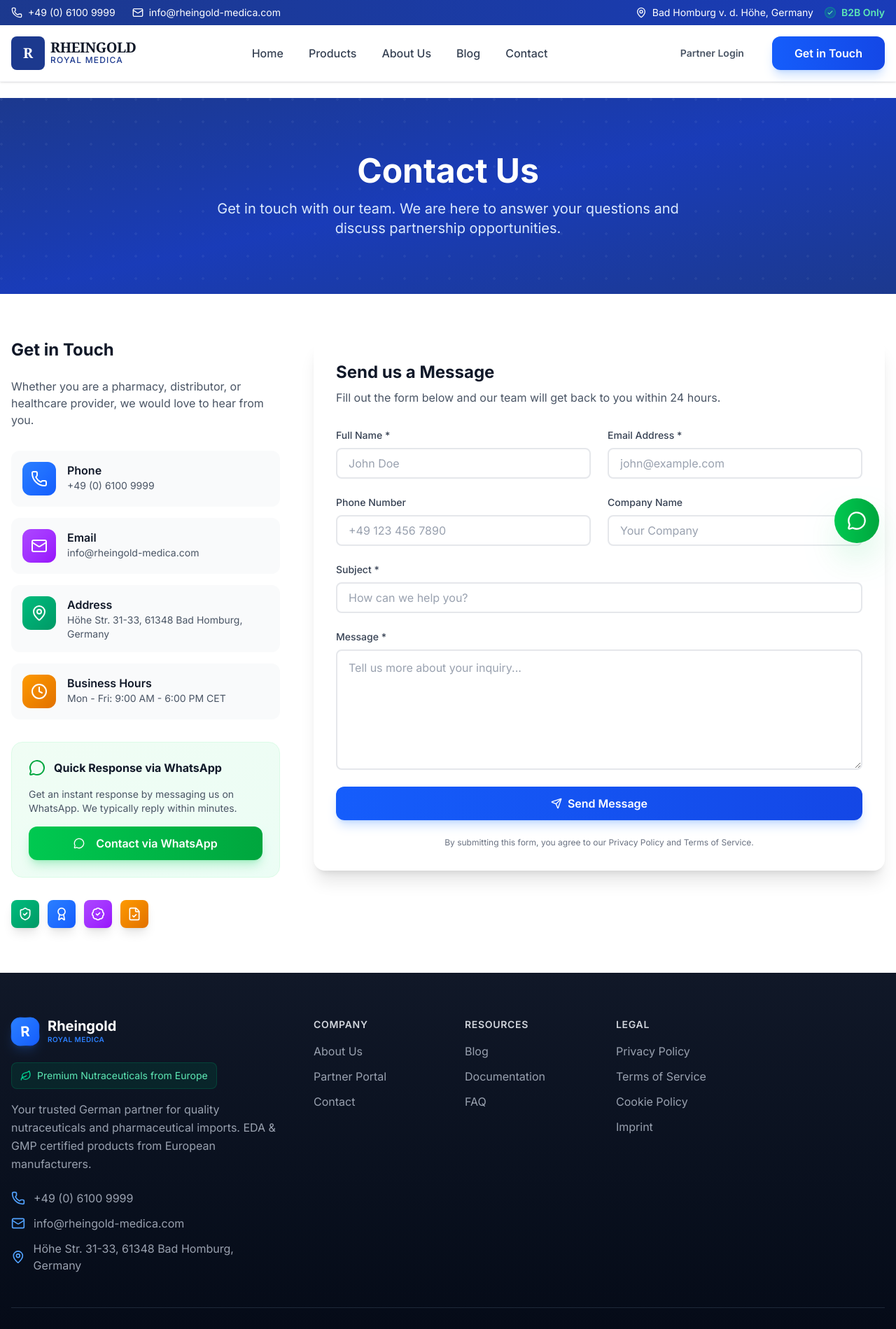
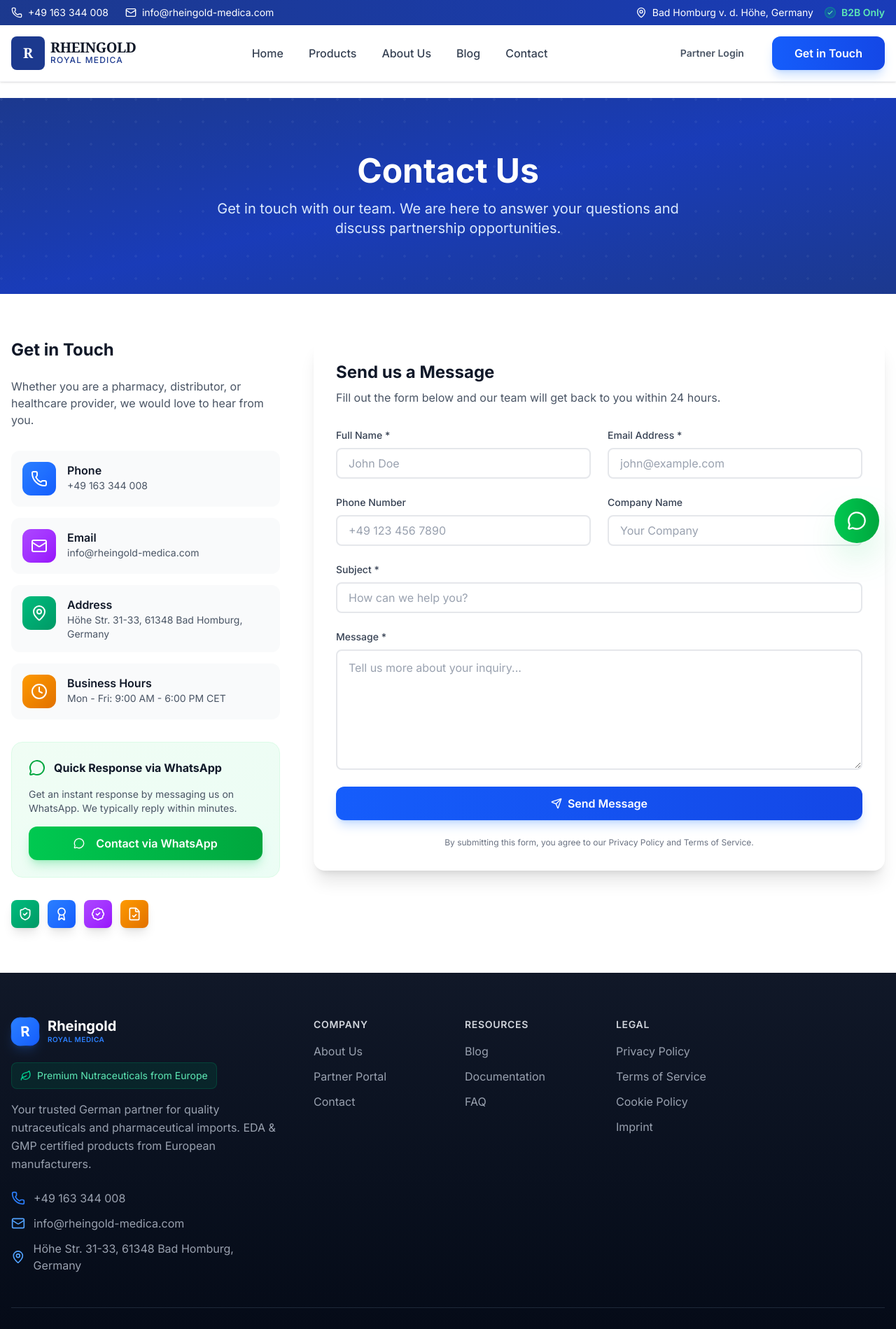
Before and after one commit to mahmoudzahran20025-arch/rheingold-platform, a Next.js app: page /contact in a window 1280 px wide. Shown: the top 1899 px of the page at 70% size. Built offline with nearby package versions, Linux system fonts and the light colour scheme.

Commit message:
feat: Add fundamental layout (Navbar, Footer, TopBarSwiper), a contact page, and a floating WhatsApp widget.

```diff
--- a/src/app/contact/page.tsx
+++ b/src/app/contact/page.tsx
@@ -13,8 +13,8 @@ const contactInfo = [
     {
         icon: Phone,
         title: 'Phone',
-        details: '+49 (0) 6100 9999',
-        link: 'tel:+4961009999',
+        details: '+49 163 344 008',
+        link: 'tel:+49163344008',
         color: 'from-blue-500 to-blue-600',
     },
     {
--- a/src/components/layout/Footer.tsx
+++ b/src/components/layout/Footer.tsx
@@ -65,9 +65,9 @@ export default function Footer() {
                             Your trusted German partner for quality nutraceuticals and pharmaceutical imports. EDA & GMP certified products from European manufacturers.
                         </p>
                         <div className="space-y-3">
-                            <a href="tel:+4961009999" className="flex items-center gap-3 text-gray-400 hover:text-white transition-colors">
-                                <Phone className="w-5 h-5 text-blue-400" />
-                                <span>+49 (0) 6100 9999</span>
+                            <a href="tel:+49163344008" className="flex items-center gap-3 text-gray-400 hover:text-white transition-colors group">
+                                <Phone className="w-5 h-5 text-blue-500 group-hover:text-blue-400" />
+                                <span>+49 163 344 008</span>
                             </a>
                             <a href="mailto:info@rheingold-medica.com" className="flex items-center gap-3 text-gray-400 hover:text-white transition-colors">
                                 <Mail className="w-5 h-5 text-blue-400" />
--- a/src/components/layout/Navbar.tsx
+++ b/src/components/layout/Navbar.tsx
@@ -27,9 +27,9 @@ export default function Navbar() {
                     {/* Desktop View */}
                     <div className="hidden md:flex items-center justify-between">
                         <div className="flex items-center gap-6">
-                            <a href="tel:+4961009999" className="flex items-center gap-2 hover:text-amber-400 transition-colors">
+                            <a href="tel:+49163344008" className="flex items-center gap-2 hover:text-amber-400 transition-colors">
                                 <Phone className="w-4 h-4" />
-                                <span>+49 (0) 6100 9999</span>
+                                <span>+49 163 344 008</span>
                             </a>
                             <a href="mailto:info@rheingold-medica.com" className="flex items-center gap-2 hover:text-amber-400 transition-colors">
                                 <Mail className="w-4 h-4" />
--- a/src/components/layout/TopBarSwiper.tsx
+++ b/src/components/layout/TopBarSwiper.tsx
@@ -5,7 +5,7 @@ import { useState, useEffect } from 'react'
 import { Phone, Mail, MapPin, CheckCircle } from 'lucide-react'
 
 const items = [
-    { icon: Phone, text: '+49 (0) 6100 9999', href: 'tel:+4961009999' },
+    { icon: Phone, text: '+49 163 344 008', href: 'tel:+49163344008' },
     { icon: Mail, text: 'info@rheingold-medica.com', href: 'mailto:info@rheingold-medica.com' },
     { icon: MapPin, text: 'Bad Homburg, Germany', href: '#' },
     { icon: CheckCircle, text: 'Verified B2B Partner', href: '#' }
--- a/src/components/shared/FloatingWhatsApp.tsx
+++ b/src/components/shared/FloatingWhatsApp.tsx
@@ -5,7 +5,7 @@ import { motion, AnimatePresence } from 'framer-motion'
 import { MessageCircle, X, Send } from 'lucide-react'
 import { generateWhatsAppLink } from '@/lib/utils'
 
-const WHATSAPP_NUMBER = '4961009999'
+const WHATSAPP_NUMBER = '49163344008'
 
 export default function FloatingWhatsApp() {
     const [isOpen, setIsOpen] = useState(false)
```
